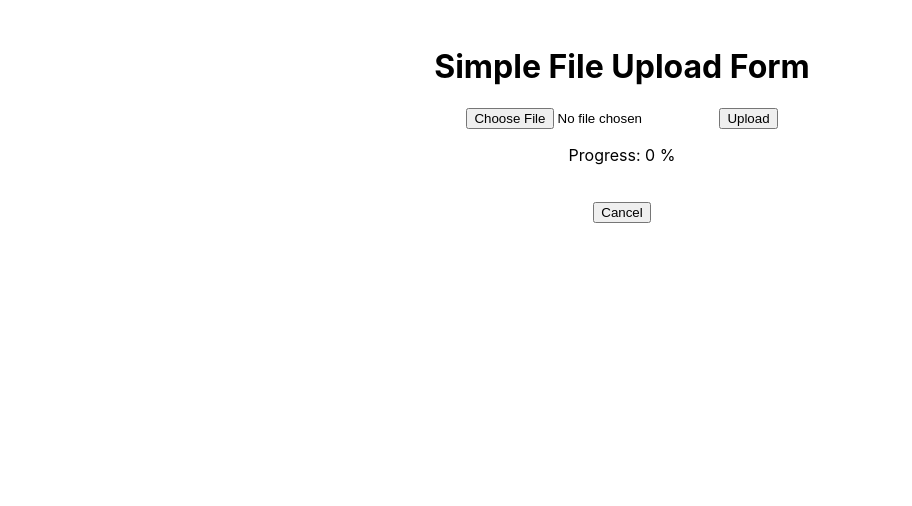
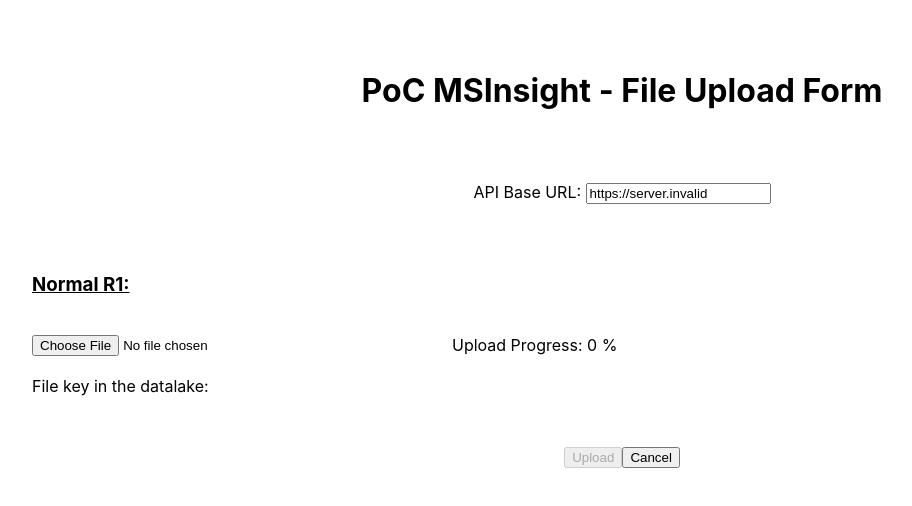
Before and after one commit to workfall/multipart-upload-frontend, a React (Create React App) app: page / in a window 1280 px wide. Shown: the top 506 px of the page, without its empty margins (18-930 px from the left). Built offline with nearby package versions, Linux system fonts and the light colour scheme; no server answers.

Commit message:
feat(*): set initial frontend poc

```diff
--- a/src/App.css
+++ b/src/App.css
@@ -1,4 +1,47 @@
 .App {
   text-align: center;
   padding-top: 2%;
+
+  display: flex;
+  flex-direction: column;
+  align-items: center;
+  gap: 50px;
+  padding: 50px;
 }
+
+.fileInputs {
+  width: 100%;
+  display: flex;
+  flex-direction: column;
+  gap: 50px;
+}
+
+.fileInput {
+  width: 100%;
+  display: flex;
+  flex-direction: column;
+  align-items: flex-start;
+  justify-content: flex-start;
+  gap: 5px;
+}
+
+.fileInput .title {
+  text-decoration: underline;
+}
+
+.fileInput .uploadProgress {
+  display: flex;
+  flex-direction: row;
+  gap: 20px;
+  align-items: center;
+}
+
+.fileInput .rawInput {
+  min-width: 400px;
+}
+
+
+.fileInput .objectKey {
+  text-align: left;
+  text-wrap: wrap;
+}
--- a/src/App.tsx
+++ b/src/App.tsx
@@ -1,66 +1,109 @@
-import React, { useState } from 'react';
-import './App.css';
-import FileUpload from './components/FileUploadComponent';
-import { Uploader } from "./utils/Uploader"
+import React, { useState } from "react";
+import "./App.css";
+import FileUpload from "./components/FileUploadComponent";
+import { Uploader } from "./utils/Uploader";
 
 function App() {
-  const [file, setFile] = useState<any>(undefined)
-  const [uploader, setUploader] = useState<any>(undefined)
-  const [progress, setProgress] = useState(0)
+  const [file, setFile] = useState<any>(undefined);
+  const [uploader, setUploader] = useState<any>(undefined);
+  const [progress, setProgress] = useState(0);
+  const [apiBaseUrl, setApiBaseUrl] = useState<string>(
+    process.env.REACT_APP_API_BASE_URL ?? ""
+  );
+  const [objectKey, setObjectKey] = useState<string>("");
+
+  const handleApiBaseUrlChange = (
+    event: React.ChangeEvent<HTMLInputElement>
+  ) => {
+    setApiBaseUrl(event.target.value);
+  };
 
   const handleFileSelect = (files: FileList | null) => {
     if (files) {
-      setFile(files[0])
+      setFile(files[0]);
     }
-  }
+  };
 
   const uploadFile = () => {
     if (file) {
       console.log(file);
 
-      let percentage: any = undefined
+      let percentage: any = undefined;
 
-     const videoUploaderOptions = {
+      const videoUploaderOptions = {
         fileName: file.name,
         file: file,
-      }
-      const uploader = new Uploader(videoUploaderOptions)
-      setUploader(uploader)
+        apiBaseUrl: apiBaseUrl,
+      };
+      const uploader = new Uploader(videoUploaderOptions);
+      setUploader(uploader);
 
       uploader
         .onProgress(({ percentage: newPercentage }: any) => {
           // to avoid the same percentage to be logged twice
           if (newPercentage !== percentage) {
-            percentage = newPercentage
-            setProgress(percentage)
-            console.log('percentage', `${percentage}%`)
+            percentage = newPercentage;
+            setProgress(percentage);
+            console.log("percentage", `${percentage}%`);
           }
         })
         .onError((error: any) => {
-          setFile(undefined)
-          console.error(error)
+          setFile(undefined);
+          console.error(error);
         })
+        .onCompleted((newObjectKey: string) => {
+          setObjectKey(newObjectKey);
+          console.log("newObjectKey", newObjectKey);
+        });
 
-      uploader.start()
+      uploader.start();
     }
-  }
+  };
 
   const cancelUpload = () => {
     if (uploader) {
-      uploader.abort()
-      setFile(undefined)
+      uploader.abort();
+      setFile(undefined);
+      setObjectKey("");
     }
-  }
+  };
 
   return (
     <div className="App">
-      <h1>Simple File Upload Form</h1>
-      <FileUpload handleOnselect={handleFileSelect} />
-      <button onClick={uploadFile}>Upload</button>
-      <br />
-      <p>Progress: {progress} %</p>
-      <br />
-      <button onClick={cancelUpload}>Cancel</button>
+      <h1>PoC MSInsight - File Upload Form</h1>
+      <div className="api-url-input">
+        <span>API Base URL: </span>
+        <input
+          type="text"
+          value={apiBaseUrl}
+          onChange={handleApiBaseUrlChange}
+        />
+      </div>
+
+      <div className="fileInputs">
+        <div className="fileInput">
+          <h3 className="title">Normal R1:</h3>
+          <div className="uploadProgress">
+            <FileUpload
+              className="rawInput"
+              handleOnselect={handleFileSelect}
+            />
+            <p>Upload Progress: {progress} %</p>
+          </div>
+          <label className="objectKey">
+            File key in the datalake: {objectKey}
+          </label>
+        </div>
+      </div>
+      <div className="controls">
+        <button
+          disabled={file === undefined || progress > 0 || apiBaseUrl === ""}
+          onClick={uploadFile}
+        >
+          Upload
+        </button>
+        <button onClick={cancelUpload}>Cancel</button>
+      </div>
     </div>
   );
 }
--- a/src/components/FileUploadComponent.tsx
+++ b/src/components/FileUploadComponent.tsx
@@ -1,14 +1,24 @@
 import { ChangeEvent, FunctionComponent, useRef } from "react";
 
-interface FileUploadProps {
-    handleOnselect: (e: FileList | null) => void
-}
+type FileUploadProps = {
+  handleOnselect: (e: FileList | null) => void;
+} & React.HTMLProps<HTMLInputElement>;
 
-const FileUpload: FunctionComponent<FileUploadProps> = ({handleOnselect}) => {
-    const fileInputField = useRef<null>(null)
-    return (
-        <input type="file" onChange={(e: ChangeEvent) => handleOnselect((e?.target as HTMLInputElement)?.files)} ref={fileInputField} />
-    );
-}
+const FileUpload: FunctionComponent<FileUploadProps> = ({
+  handleOnselect,
+  ...props
+}) => {
+  const fileInputField = useRef<null>(null);
+  return (
+    <input
+      {...props}
+      type="file"
+      onChange={(e: ChangeEvent) =>
+        handleOnselect((e?.target as HTMLInputElement)?.files)
+      }
+      ref={fileInputField}
+    />
+  );
+};
 
 export default FileUpload;
--- a/src/utils/Uploader.ts
+++ b/src/utils/Uploader.ts
@@ -1,166 +1,165 @@
-import axios from "axios"
+import axios from "axios";
 
 console.log(process.env?.REACT_APP_API_KEY);
-// initializing axios
-const api = axios.create({
-  baseURL: "http://localhost:3000",
-  headers: {
-    "x-api-key": process.env.REACT_APP_API_KEY ?? ''
-  }
-})
 
 // original source: https://github.com/pilovm/multithreaded-uploader/blob/master/frontend/uploader.js
 export class Uploader {
-  chunkSize: any
-  threadsQuantity: number
-  file: any
-  fileName: any
-  aborted: boolean
-  uploadedSize: number
-  progressCache: any
-  activeConnections: any
-  parts: any[]
-  uploadedParts: any[]
-  fileId: null
-  fileKey: null
-  onProgressFn: (err: any) => void
-  onErrorFn: (err: any) => void
+  chunkSize: any;
+  threadsQuantity: number;
+  file: any;
+  fileName: any;
+  aborted: boolean;
+  uploadedSize: number;
+  progressCache: any;
+  activeConnections: any;
+  parts: any[];
+  uploadedParts: any[];
+  fileId: null;
+  fileKey: null;
+  api: any;
+  onProgressFn: (err: any) => void;
+  onErrorFn: (err: any) => void;
+  onCompletedFn: (objectKey: string) => void;
   constructor(options: any) {
     // this must be bigger than or equal to 5MB,
     // otherwise AWS will respond with:
     // "Your proposed upload is smaller than the minimum allowed size"
-    this.chunkSize = options.chunkSize || 1024 * 1024 * 5
+    this.chunkSize = options.chunkSize || 1024 * 1024 * 5;
     // number of parallel uploads
-    this.threadsQuantity = Math.min(options.threadsQuantity || 5, 15)
-    this.file = options.file
-    this.fileName = options.fileName
-    this.aborted = false
-    this.uploadedSize = 0
-    this.progressCache = {}
-    this.activeConnections = {}
-    this.parts = []
-    this.uploadedParts = []
-    this.fileId = null
-    this.fileKey = null
-    this.onProgressFn = () => {}
-    this.onErrorFn = () => {}
+    this.threadsQuantity = Math.min(options.threadsQuantity || 5, 15);
+    this.file = options.file;
+    this.fileName = options.fileName;
+    this.aborted = false;
+    this.uploadedSize = 0;
+    this.progressCache = {};
+    this.activeConnections = {};
+    this.parts = [];
+    this.uploadedParts = [];
+    this.fileId = null;
+    this.fileKey = null;
+    this.onProgressFn = () => {};
+    this.onErrorFn = () => {};
+    this.onCompletedFn = () => {};
+
+    // initializing axios
+    this.api = axios.create({
+      baseURL: options.apiBaseUrl || "http://localhost:XXXX",
+      headers: {
+        "x-api-key": process.env.REACT_APP_API_KEY ?? "",
+        "Content-Type": "application/json",
+      },
+    });
   }
 
   // starting the multipart upload request
-  start() {
-    this.initialize()
+  async start() {
+    this.initialize();
+
+    const checkApiCall = await this.api.request({
+      url: "health",
+      method: "GET",
+    });
+
+    console.log("checkApiCall", checkApiCall);
   }
 
   async initialize() {
     try {
       // adding the the file extension (if present) to fileName
-      let fileName = this.fileName
-      const ext = this.file.name.split(".").pop()
+      let fileName = this.fileName;
+      const ext = this.file.name.split(".").pop();
       if (ext) {
-        fileName += `.${ext}`
+        fileName += `.${ext}`;
       }
 
-      // initializing the multipart request
-      const videoInitializationUploadInput = {
-        name: fileName,
-      }
-      const initializeReponse = await api.request({
-        url: "biopsies/upload/create-multipart",
-        method: "POST",
-        data: videoInitializationUploadInput,
-      })
-
-      const AWSFileDataOutput = initializeReponse.data
-
-      this.fileId = AWSFileDataOutput.UploadId
-      this.fileKey = AWSFileDataOutput.Key
-
-      // retrieving the pre-signed URLs
-      const numberOfparts = Math.ceil(this.file.size / this.chunkSize)
-
-      const AWSMultipartFileDataInput = {
-        uploadId: this.fileId,
-        name: this.fileKey,
-        parts: numberOfparts,
-      }
-
-      const urlsResponse = await api.request({
+      const payload = {
+        NormalR1FileName: fileName,
+        NormalR1FileSize: this.file.size,
+      };
+      const urlsResponse = await this.api.request({
         url: "biopsies/upload/get-presigned-urls",
         method: "POST",
-        data: AWSMultipartFileDataInput,
-      })
+        data: payload,
+      });
 
+      this.fileId = urlsResponse.data.NormalR1.uploadId;
+      this.fileKey = urlsResponse.data.NormalR1.objectKey;
+
+      const numberOfparts =
+        urlsResponse.data.NormalR1.partUploadUrls.length ?? 5;
+
+      this.chunkSize = Math.ceil(this.file.size / numberOfparts);
 
       const newParts: any[] = [];
       for (let i = 0; i < numberOfparts; i++) {
         newParts.push({
-          signedUrl: urlsResponse.data,
-          PartNumber: i + 1
-        })
+          signedUrl: urlsResponse.data.NormalR1.partUploadUrls[i],
+          PartNumber: i + 1,
+        });
       }
-      this.parts.push(...newParts)
+      this.parts.push(...newParts);
+      console.log("this.parts", this.parts);
 
-      this.sendNext()
+      this.sendNext();
     } catch (error) {
-      await this.complete(error)
+      await this.complete(error);
     }
   }
 
   sendNext() {
-    const activeConnections = Object.keys(this.activeConnections).length
-    console.log('this.parts', this.parts);
-
+    const activeConnections = Object.keys(this.activeConnections).length;
+    console.log("this.parts", this.parts);
 
     if (activeConnections >= this.threadsQuantity) {
-      return
+      return;
     }
 
     if (!this.parts.length) {
       if (!activeConnections) {
-        this.complete()
+        this.complete();
       }
 
-      return
+      return;
     }
 
-    const part: any = this.parts.pop()
+    const part: any = this.parts.pop();
 
     if (this.file && part) {
-      const sentSize = (part.PartNumber - 1) * this.chunkSize
-      const chunk = this.file.slice(sentSize, sentSize + this.chunkSize)
+      const sentSize = (part.PartNumber - 1) * this.chunkSize;
+      const chunk = this.file.slice(sentSize, sentSize + this.chunkSize);
 
       const sendChunkStarted = () => {
-        this.sendNext()
-      }
+        this.sendNext();
+      };
 
       this.sendChunk(chunk, part, sendChunkStarted)
         .then(() => {
-          this.sendNext()
+          this.sendNext();
         })
         .catch((error) => {
-          this.parts.push(part)
+          this.parts.push(part);
 
-          this.complete(error)
-        })
+          this.complete(error);
+        });
     }
   }
 
   // terminating the multipart upload request on success or failure
   async complete(error?: any) {
     if (error && !this.aborted) {
-      this.onErrorFn(error)
-      return
+      this.onErrorFn(error);
+      return;
     }
 
     if (error) {
-      this.onErrorFn(error)
-      return
+      this.onErrorFn(error);
+      return;
     }
 
     try {
-      await this.sendCompleteRequest()
+      await this.sendCompleteRequest();
     } catch (error) {
-      this.onErrorFn(error)
+      this.onErrorFn(error);
     }
   }
 
@@ -169,16 +168,18 @@ export class Uploader {
   async sendCompleteRequest() {
     if (this.fileId && this.fileKey) {
       const videoFinalizationMultiPartInput = {
-        UploadId: this.fileId,
-        Key: this.fileKey,
+        uploadId: this.fileId,
+        objectKey: this.fileKey,
         parts: this.uploadedParts,
-      }
+      };
 
-      await api.request({
+      const response = await this.api.request({
         url: "biopsies/upload/complete-multipart",
         method: "POST",
         data: videoFinalizationMultiPartInput,
-      })
+      });
+
+      return response;
     }
   }
 
@@ -186,48 +187,57 @@ export class Uploader {
     return new Promise((resolve, reject) => {
       this.upload(chunk, part, sendChunkStarted)
         .then((status) => {
-          console.log('status', status);
+          console.log("status", status);
 
           if (status !== 200) {
-            reject(new Error("Failed chunk upload"))
-            return
+            reject(new Error("Failed chunk upload"));
+            return;
           }
 
-          resolve(1)
+          resolve(1);
         })
         .catch((error) => {
-          reject(error)
-        })
-    })
+          reject(error);
+        });
+    });
   }
 
   // calculating the current progress of the multipart upload request
   handleProgress(part: any, event: any) {
     if (this.file) {
-      if (event.type === "progress" || event.type === "error" || event.type === "abort") {
-        this.progressCache[part] = event.loaded
+      if (
+        event.type === "progress" ||
+        event.type === "error" ||
+        event.type === "abort"
+      ) {
+        this.progressCache[part] = event.loaded;
       }
 
       if (event.type === "uploaded") {
-        this.uploadedSize += this.progressCache[part] || 0
-        delete this.progressCache[part]
+        this.uploadedSize += this.progressCache[part] || 0;
+        delete this.progressCache[part];
       }
 
       const inProgress = Object.keys(this.progressCache)
         .map(Number)
-        .reduce((memo, id) => (memo += this.progressCache[id]), 0)
+        .reduce((memo, id) => (memo += this.progressCache[id]), 0);
 
-      const sent = Math.min(this.uploadedSize + inProgress, this.file.size)
+      const sent = Math.min(this.uploadedSize + inProgress, this.file.size);
 
-      const total = this.file.size
+      const total = this.file.size;
 
-      const percentage = Math.round((sent / total) * 100)
+      const percentage = Math.round((sent / total) * 100);
 
       this.onProgressFn({
         sent: sent,
         total: total,
         percentage: percentage,
-      })
+      });
+
+      if (percentage >= 100) {
+        console.log(this.fileKey);
+        this.onCompletedFn(this.fileKey ?? "unknown object key");
+      }
     }
   }
 
@@ -237,24 +247,28 @@ export class Uploader {
     return new Promise((resolve, reject) => {
       if (this.fileId && this.fileKey) {
         // - 1 because PartNumber is an index starting from 1 and not 0
-        const xhr = (this.activeConnections[part.PartNumber - 1] = new XMLHttpRequest())
+        const xhr = (this.activeConnections[part.PartNumber - 1] =
+          new XMLHttpRequest());
 
-        sendChunkStarted()
+        sendChunkStarted();
 
-        const progressListener = this.handleProgress.bind(this, part.PartNumber - 1)
+        const progressListener = this.handleProgress.bind(
+          this,
+          part.PartNumber - 1
+        );
 
-        xhr.upload.addEventListener("progress", progressListener)
+        xhr.upload.addEventListener("progress", progressListener);
 
-        xhr.addEventListener("error", progressListener)
-        xhr.addEventListener("abort", progressListener)
-        xhr.addEventListener("loadend", progressListener)
+        xhr.addEventListener("error", progressListener);
+        xhr.addEventListener("abort", progressListener);
+        xhr.addEventListener("loadend", progressListener);
 
-        xhr.open("PUT", part.signedUrl)
+        xhr.open("PUT", part.signedUrl);
 
         xhr.onreadystatechange = () => {
           if (xhr.readyState === 4 && xhr.status === 200) {
             // retrieving the ETag parameter from the HTTP headers
-            const ETag = xhr.getResponseHeader("ETag")
+            const ETag = xhr.getResponseHeader("ETag");
 
             if (ETag) {
               const uploadedPart = {
@@ -262,48 +276,53 @@ export class Uploader {
                 // removing the " enclosing carachters from
                 // the raw ETag
                 ETag: ETag.replaceAll('"', ""),
-              }
+              };
 
-              this.uploadedParts.push(uploadedPart)
+              this.uploadedParts.push(uploadedPart);
 
-              resolve(xhr.status)
-              delete this.activeConnections[part.PartNumber - 1]
+              resolve(xhr.status);
+              delete this.activeConnections[part.PartNumber - 1];
             }
           }
-        }
+        };
 
         xhr.onerror = (error) => {
-          reject(error)
-          delete this.activeConnections[part.PartNumber - 1]
-        }
+          reject(error);
+          delete this.activeConnections[part.PartNumber - 1];
+        };
 
         xhr.onabort = () => {
-          reject(new Error("Upload canceled by user"))
-          delete this.activeConnections[part.PartNumber - 1]
-        }
+          reject(new Error("Upload canceled by user"));
+          delete this.activeConnections[part.PartNumber - 1];
+        };
 
-        xhr.send(file)
+        xhr.send(file);
       }
-    })
+    });
   }
 
   onProgress(onProgress: any) {
-    this.onProgressFn = onProgress
-    return this
+    this.onProgressFn = onProgress;
+    return this;
+  }
+
+  onCompleted(onCompleted: any) {
+    this.onCompletedFn = onCompleted;
+    return this;
   }
 
   onError(onError: any) {
-    this.onErrorFn = onError
-    return this
+    this.onErrorFn = onError;
+    return this;
   }
 
   abort() {
     Object.keys(this.activeConnections)
       .map(Number)
       .forEach((id) => {
-        this.activeConnections[id].abort()
-      })
+        this.activeConnections[id].abort();
+      });
 
-    this.aborted = true
+    this.aborted = true;
   }
 }
```
Also changed, not shown: 1 other file (tests, documents, lock files or other folders).
